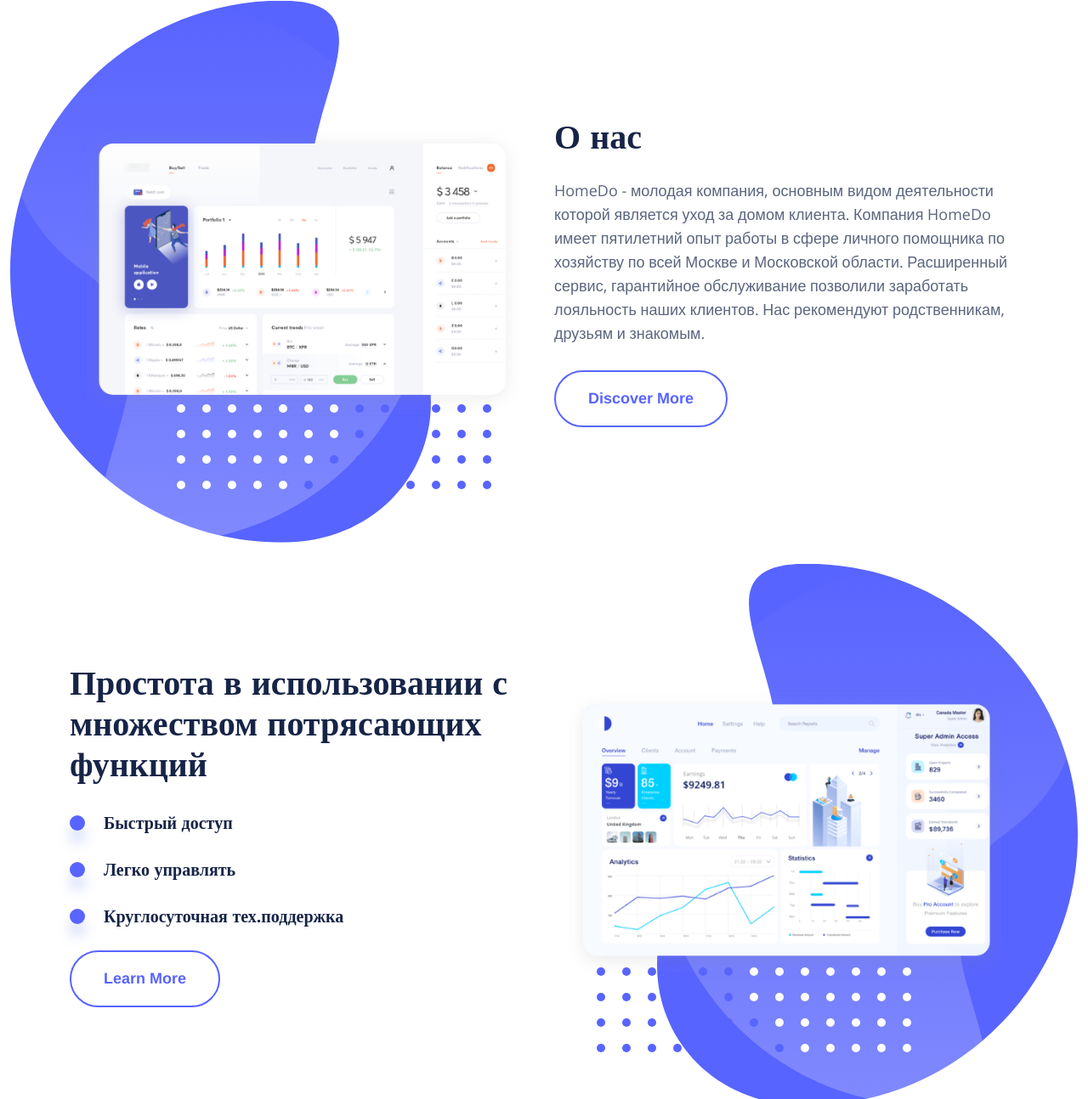
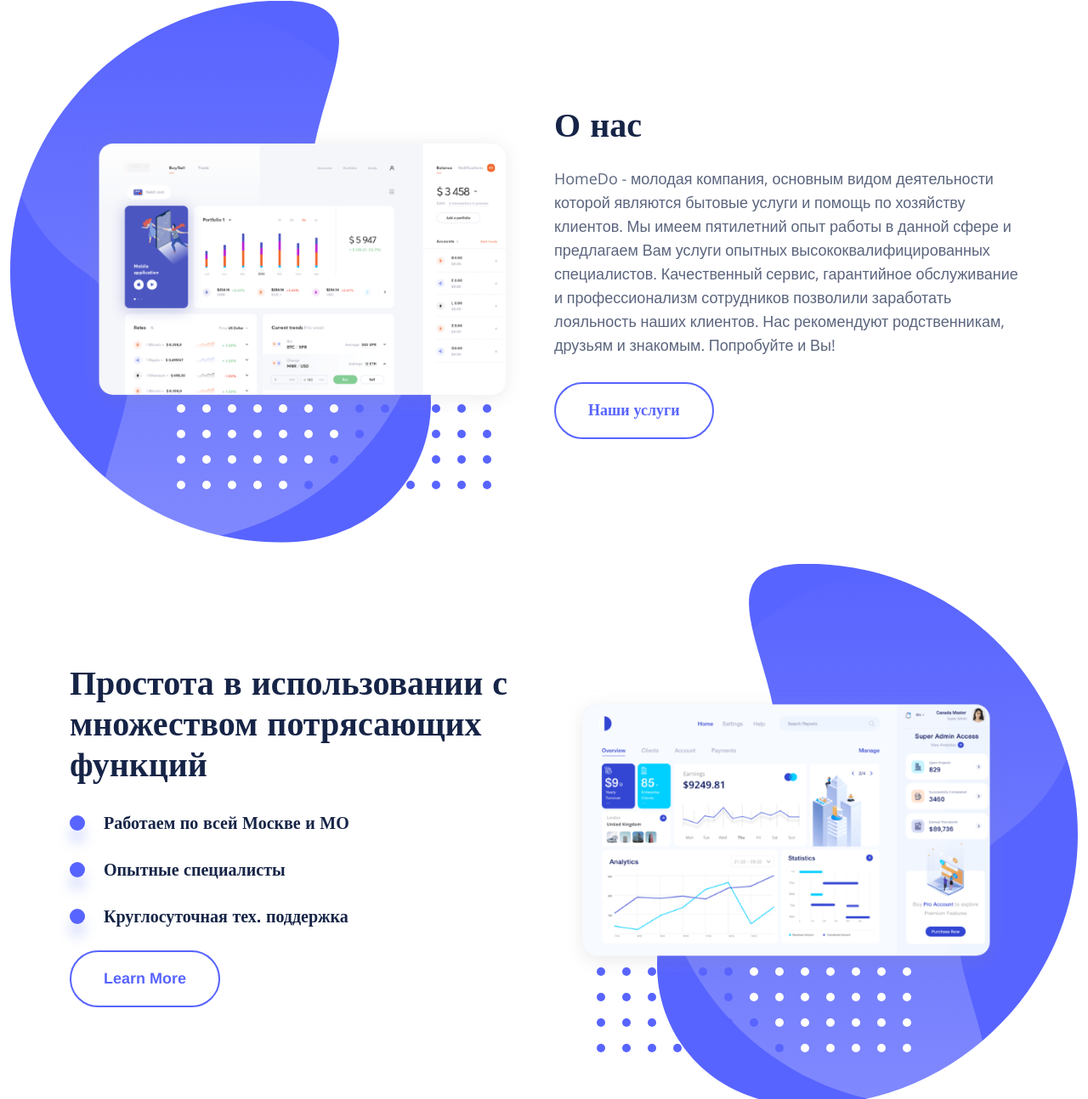
Before and after one commit to matku1/HomeDo, a plain HTML site: page index.html in a window 1280 px wide. Shown: the part 1385-2679 px from the top of the page at 85% size. Drawn offline with nearby package versions, Linux system fonts and the light colour scheme.

Commit message:
Update index.html

```diff
--- a/index.html
+++ b/index.html
@@ -210,16 +210,17 @@
                   О нас
                 </h2>
                 <p class="wow fadeInUp" data-wow-delay=".4s">
-                  HomeDo - молодая компания, основным видом деятельности которой является уход за домом клиента.
-                  Компания HomeDo имеет пятилетний опыт работы в сфере личного помощника по хозяйству по всей Москве и Московской области. Расширенный сервис, гарантийное обслуживание позволили заработать лояльность наших клиентов. Нас рекомендуют родственникам, друзьям и знакомым.
-
+                  HomeDo - молодая компания, основным видом деятельности которой являются бытовые услуги и помощь по хозяйству клиентов.
+                  Мы имеем пятилетний опыт работы в данной сфере и предлагаем Вам услуги опытных высококвалифицированных специалистов.
+                  Качественный сервис, гарантийное обслуживание и профессионализм сотрудников позволили заработать лояльность наших клиентов.
+                  Нас рекомендуют родственникам, друзьям и знакомым. Попробуйте и Вы!
                 </p>
               </div>
               <a
                 href="javascript:void(0)"
                 class="main-btn btn-hover border-btn wow fadeInUp"
                 data-wow-delay=".6s"
-                >Discover More</a
+                >Наши услуги</a
               >
             </div>
           </div>
@@ -245,9 +246,9 @@
                 </p>-->
               </div>
               <ul>
-                <li>Быстрый доступ</li>
-                <li>Легко управлять</li>
-                <li>Круглосуточная тех.поддержка</li>
+                <li>Работаем по всей Москве и МО</li>
+                <li>Опытные специалисты</li>
+                <li>Круглосуточная тех. поддержка</li>
               </ul>
               <a
                 href="javascript:void(0)"
```
